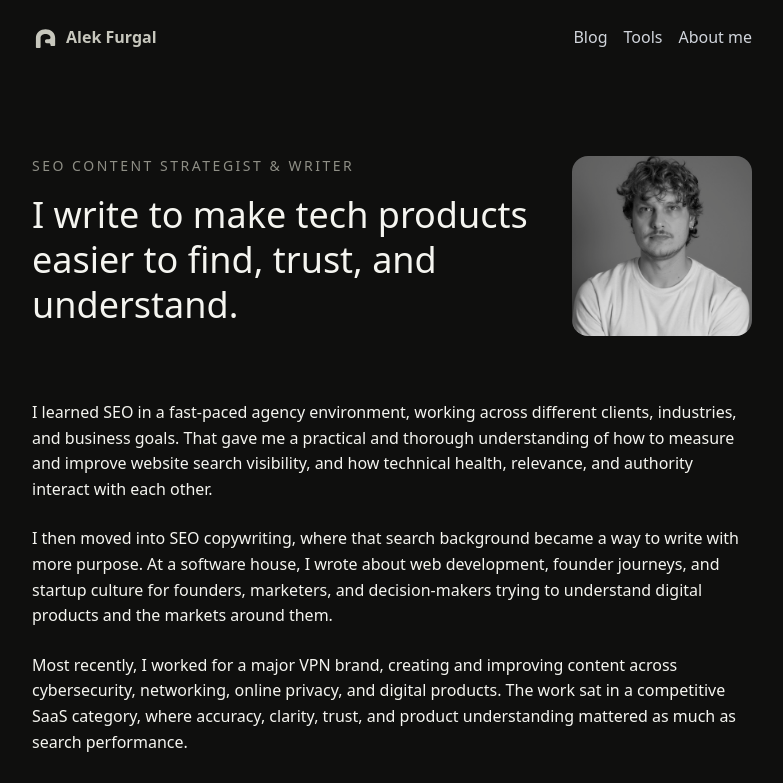
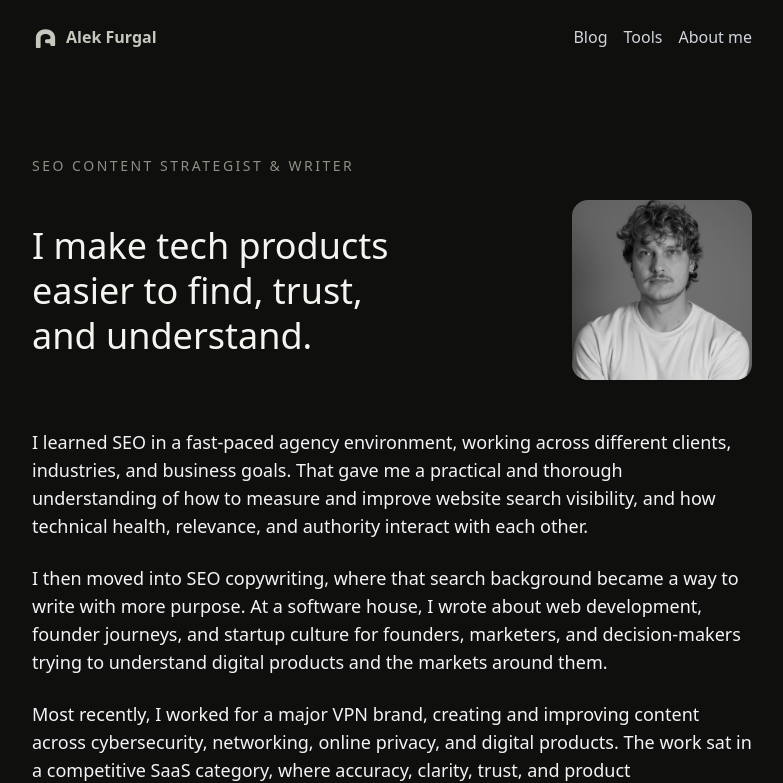
Before and after one commit to alfurg/alekfurgal.com, a Next.js app: page /about in a window 1280 px wide. Shown: the top 783 px of the page, without its empty margins (248-1031 px from the left). Built offline with nearby package versions, Linux system fonts and the light colour scheme.

Commit message:
Update page.tsx

```diff
--- a/app/about/page.tsx
+++ b/app/about/page.tsx
@@ -4,29 +4,30 @@ import headshot from "@/app/headshot.jpg";
 export default function AboutPage() {
   return (
     <main className="max-w-3xl mx-auto px-6 py-20">
-      <section className="grid gap-10 md:grid-cols-[1fr_180px] md:items-start">
-        <div>
-          <p className="mb-4 text-sm uppercase tracking-[0.18em] text-[#8f8f86]">
-            SEO Content Strategist & Writer
+      <section>
+        <p className="mb-6 text-sm uppercase tracking-[0.18em] text-[#8f8f86]">
+          SEO CONTENT STRATEGIST & WRITER
         </p>
 
+        <div className="grid gap-8 md:grid-cols-[1fr_180px] md:items-center">
           <h1 className="text-3xl md:text-4xl leading-tight text-[#f5f5f0] text-pretty">
-            I write to make tech products
-            easier to find, trust, and understand.
+            I make tech products easier&nbsp;to find, trust, and&nbsp;understand.
           </h1>
-        </div>
 
+          <div className="justify-self-center md:justify-self-end">
             <Image
               src={headshot}
-          alt="Alek Furgal"
+              alt="Portrait of Alek"
               width={180}
               height={180}
-          className="aspect-square rounded-2xl object-cover grayscale opacity-90"
+              className="h-32 w-32 md:h-[180px] md:w-[180px] rounded-2xl object-cover grayscale opacity-90"
               priority
             />
+          </div>
+        </div>
       </section>
 
-      <div className="mt-16 space-y-6">
+      <div className="text-lg text-gray-100 mt-12 space-y-6">
           <p>
             I learned SEO in a fast-paced agency environment, working across different clients, industries, and business goals.
             That gave me a practical and thorough understanding of how to measure and improve website search visibility, and how
```
Lines whose indentation alone changed are shown as unchanged.
